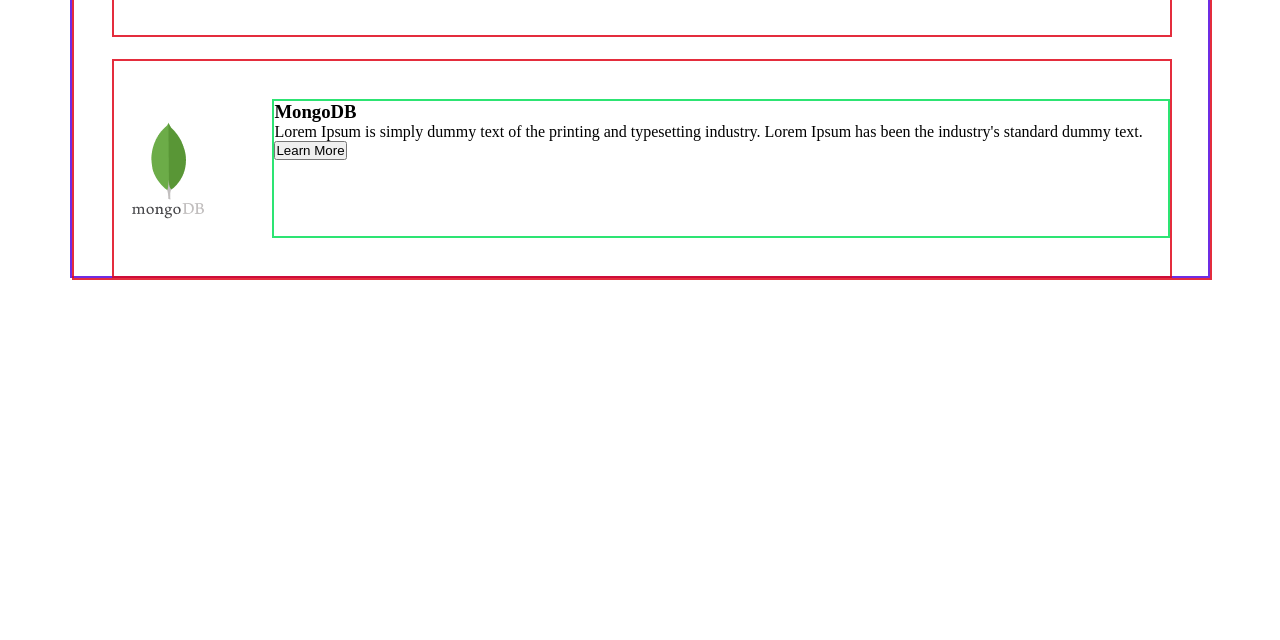
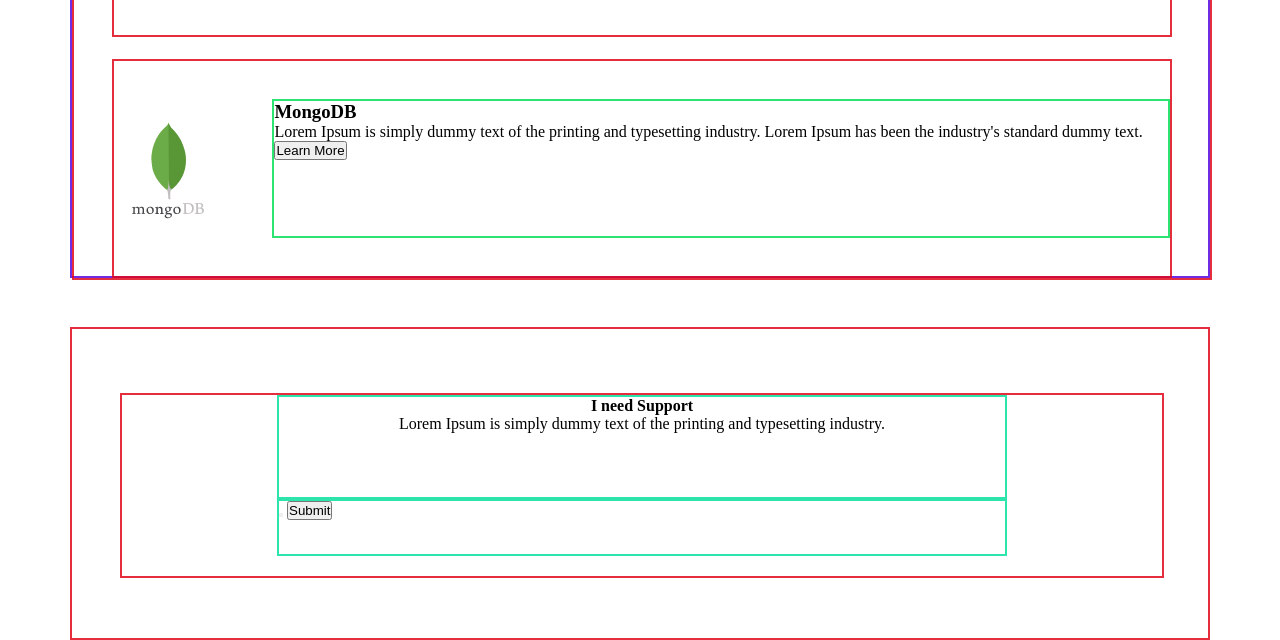
Before and after one commit to Imamasharmeen/B10A1-Challenge-Begins, a plain HTML site: page index.html in a window 1280 px wide. Shown: the part 4344-4984 px from the top of the page. Before the commit the page ends 4624 px from the top, so only its background shows below. Drawn offline with Linux system fonts and the light colour scheme; a web font is replaced by a local one.

Commit message:
Support section is done.

```diff
--- a/index.html
+++ b/index.html
@@ -127,7 +127,18 @@
                 </div>
             </div>
         </section>
-        <section class="support-section"></section>
+        <section class="support-section">
+            <div class="support-section-content">
+                <div class="support-section-text">
+                    <h4>I need Support</h4>
+                    <p>Lorem Ipsum is simply dummy text of the printing and typesetting industry.</p>
+                </div>
+                <div class="support-section-button">
+                    <button></button>
+                    <button>Submit</button>
+                </div>
+            </div>
+        </section>
         <section class="footer-section"></section>
     </main>
     <footer></footer>
--- a/style.css
+++ b/style.css
@@ -311,3 +311,31 @@ s body {
     width: 85%;
     height: 139px;
 }
+/* Next-target-section is end here*/
+/* Support-section is start here*/
+.support-section{
+    border: 2px solid rgba(223, 7, 25, 0.842);
+    width: 1140px;
+    height: 313px;
+    margin: 0 auto;
+    margin-top: 49px;
+}
+.support-section-content{
+    border: 2px solid rgba(223, 7, 25, 0.842);
+    width: 1044px;
+    height: 185px;
+    margin: 64px 48px ;
+}
+.support-section-text{
+    border: 2px solid rgba(7, 223, 158, 0.842);
+    width: 730px;
+    height: 104px;
+    margin: 0 auto;
+    text-align: center;
+}
+.support-section-button{
+    border: 2px solid rgba(7, 223, 158, 0.842);
+    width: 730px;
+    height: 57px;
+    margin: 0 auto;
+}
```
